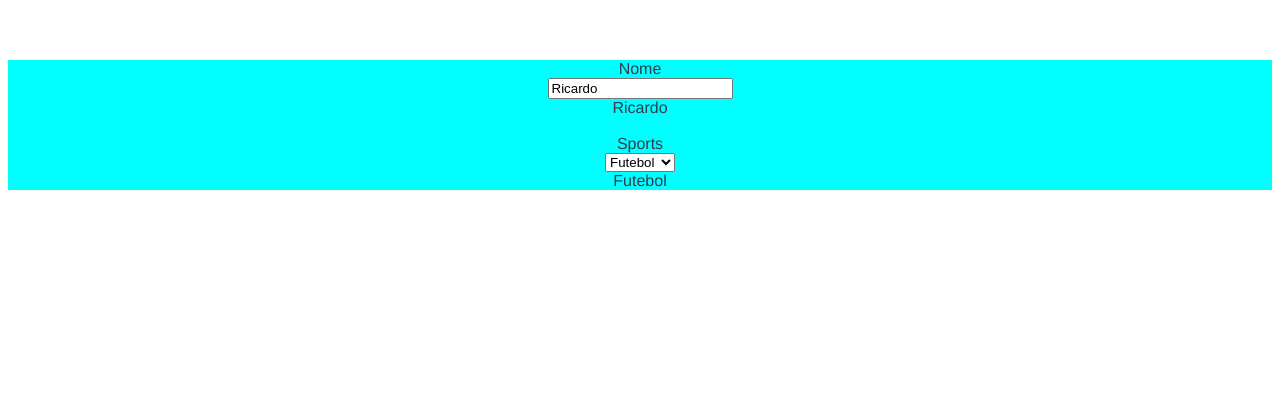
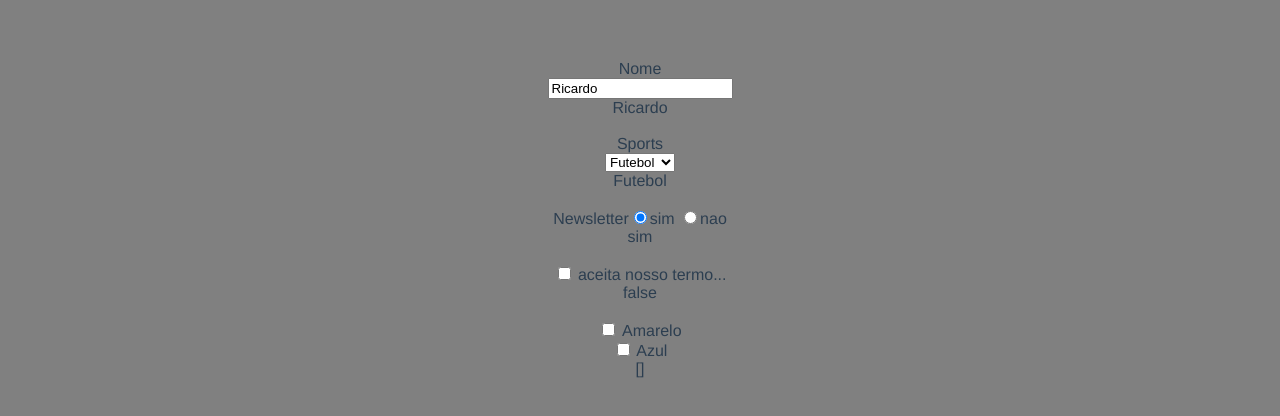
Before and after one commit to Ricardomjr-10/vuejsjornadadev, a Vue app: page / in a window 1280 px wide. Shown: the top 416 px of the page. Built offline with nearby package versions, Linux system fonts and the light colour scheme.

Commit message:
vmode checkbox

```diff
--- a/src/components/AulaOito.vue
+++ b/src/components/AulaOito.vue
@@ -15,6 +15,24 @@
             <option value="Tenis">Tenis</option>
         </select> <br>
         {{ sports }}
+    </div> <br>
+
+    <div>
+        <label for="">Newsletter</label>
+        <input v-model="newsletter" type="radio" value="sim">sim
+        <input v-model="newsletter" type="radio" value="nao">nao <br>
+        {{ newsletter }}
+    </div> <br>
+
+    <div>
+        <input v-model="contract" type="checkbox"> aceita nosso termo... <br>
+        {{ contract }}
+    </div> <br>
+
+    <div>
+        <input v-model="colors" type="checkbox" value="amarelo"> Amarelo <br>
+        <input v-model="colors" type="checkbox" value="azul"> Azul <br>
+        {{ colors }}
     </div>
 
 </template>
@@ -25,15 +43,18 @@
         data() {
             return {
                 name: 'Ricardo',
-                sports: 'Futebol'
+                sports: 'Futebol',
+                newsletter: 'sim',
+                contract: false,
+                colors: []
             }
         }
     }
 </script>
 
 <style>
-div {
-    background-color: aqua;
+body {
+    background-color: gray;
 }
 
 </style>
```
